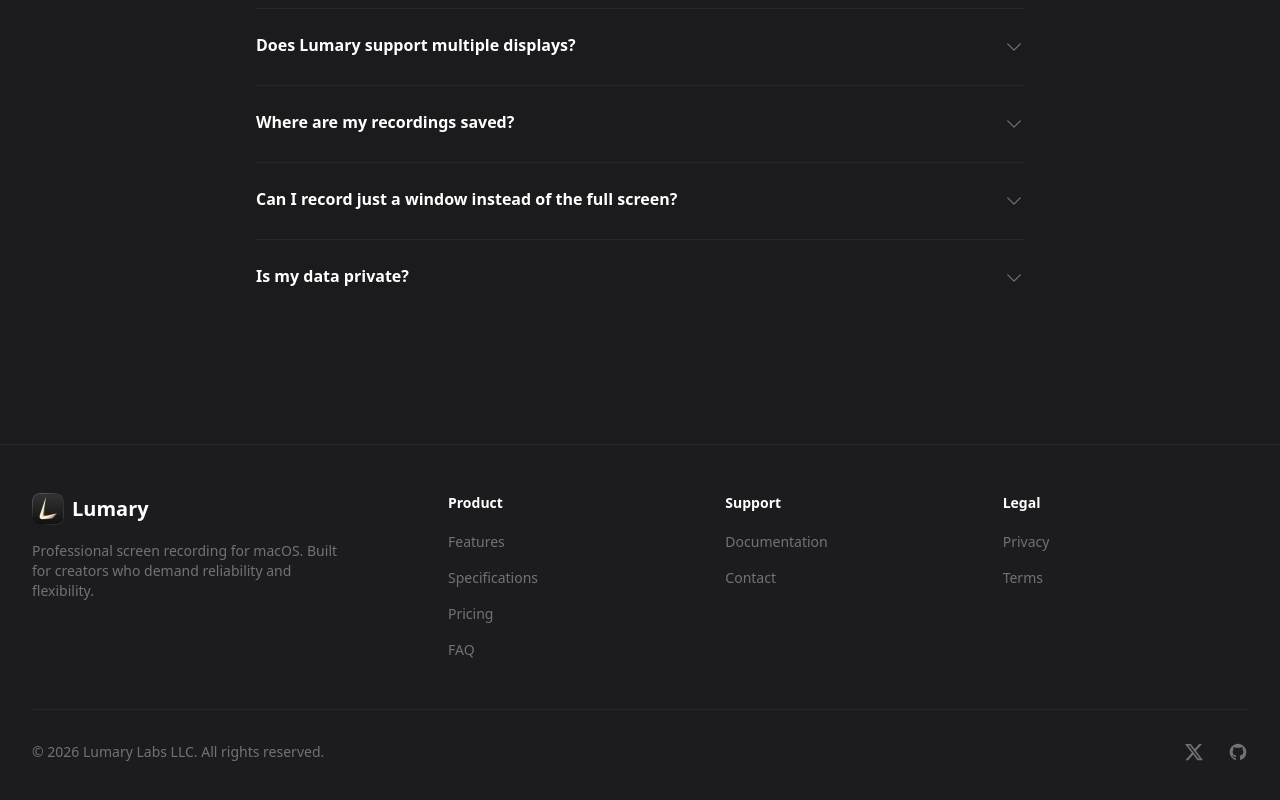
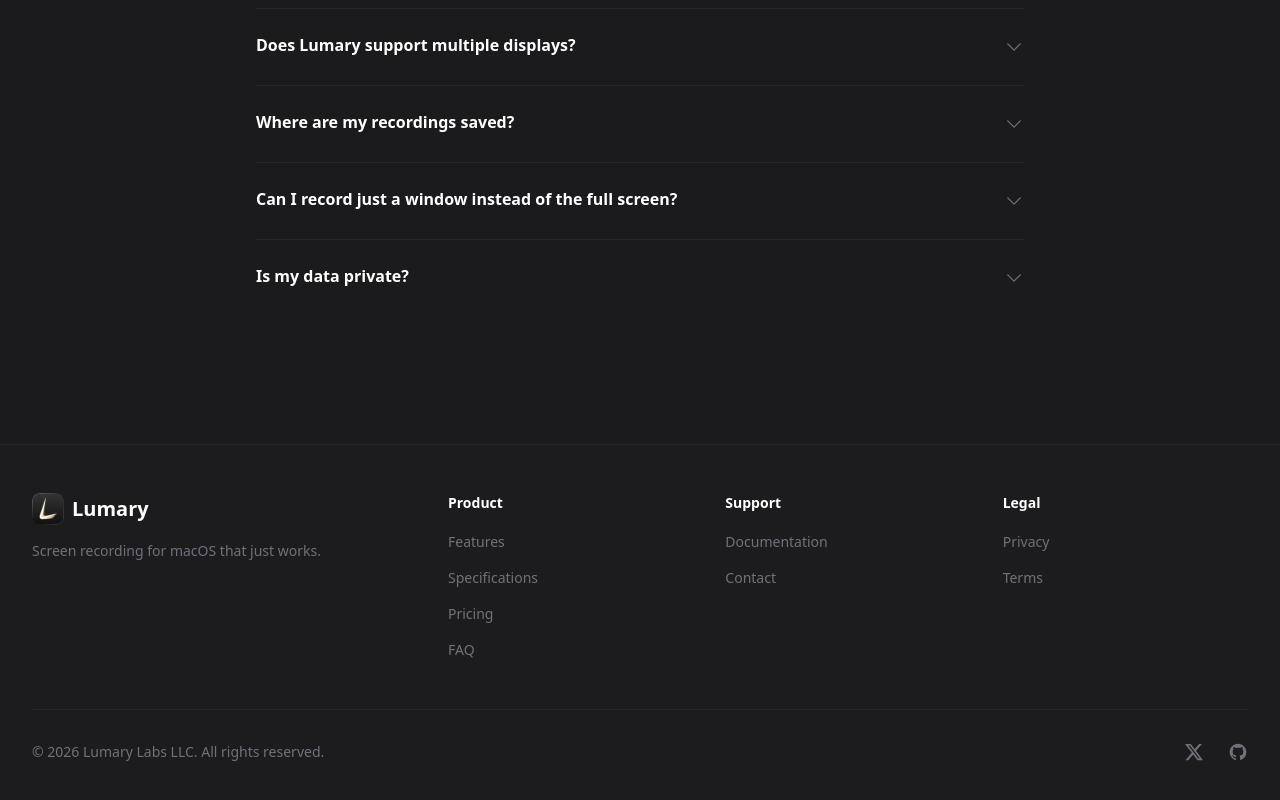
Before and after one commit to LumaryLabsLLC/lumary-website, a Next.js app: page / in a window 1280 px wide. Shown: the part 9116-9916 px from the top of the page. Built offline with nearby package versions, Linux system fonts and the light colour scheme.

Commit message:
Link Lumary Labs LLC to company website in footer

```diff
--- a/src/components/Footer.tsx
+++ b/src/components/Footer.tsx
@@ -33,8 +33,7 @@
               <span className="text-xl font-semibold text-white">Lumary</span>
             </Link>
             <p className="text-sm text-zinc-500 max-w-xs">
-              Professional screen recording for macOS. Built for creators who demand reliability and
-              flexibility.
+              Screen recording for macOS that just works.
             </p>
           </div>
 
@@ -83,7 +82,16 @@
         <div className="mt-12 pt-8 border-t border-zinc-800">
           <div className="flex flex-col md:flex-row md:items-center md:justify-between gap-4">
             <p className="text-sm text-zinc-500">
-              &copy; {new Date().getFullYear()} Lumary Labs LLC. All rights reserved.
+              &copy; 2026{" "}
+              <a
+                href="https://lumarylabs.com/"
+                className="hover:text-white transition-colors"
+                target="_blank"
+                rel="noopener noreferrer"
+              >
+                Lumary Labs LLC
+              </a>
+              . All rights reserved.
             </p>
             <div className="flex items-center gap-6">
               <a
```
